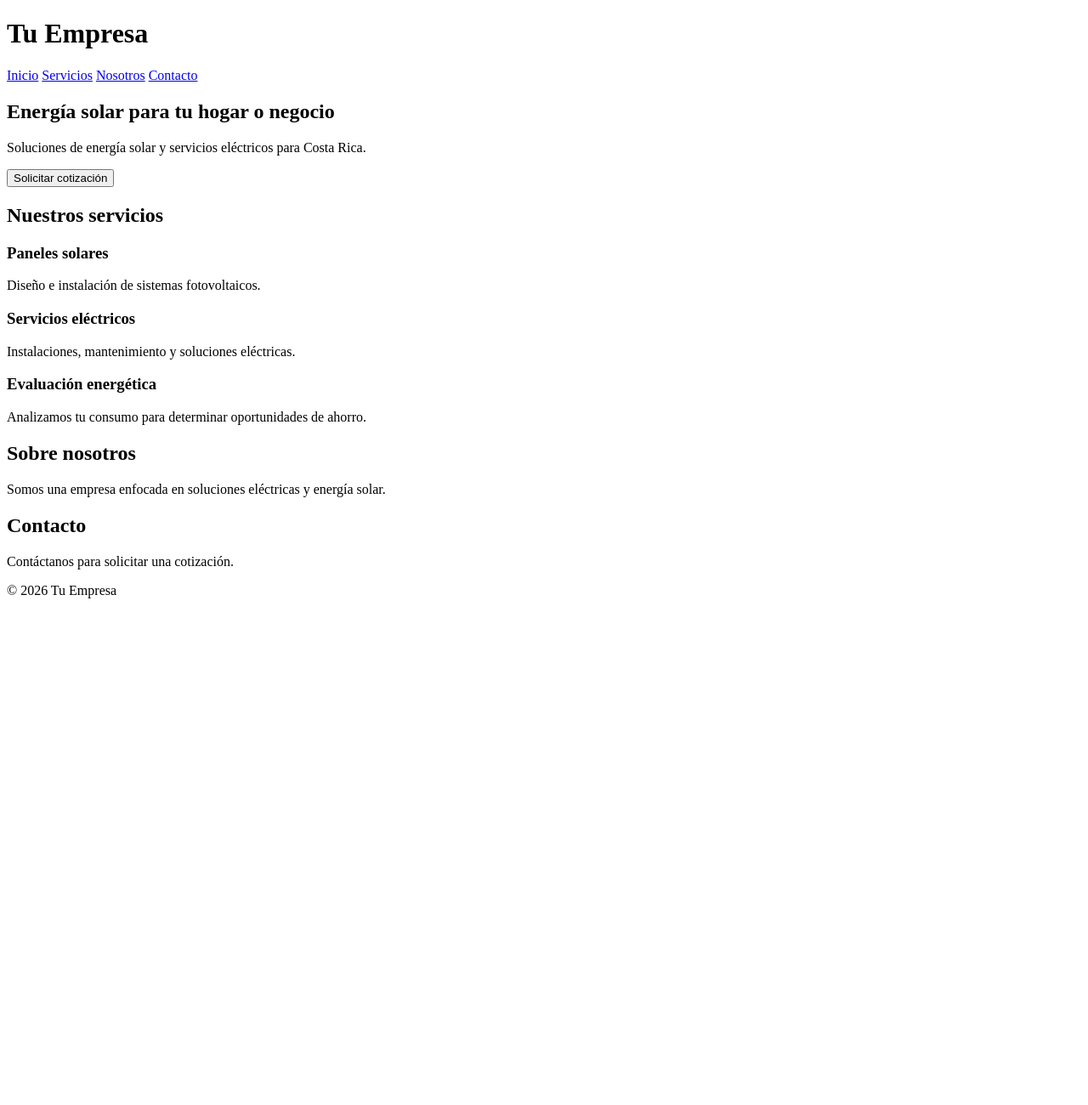
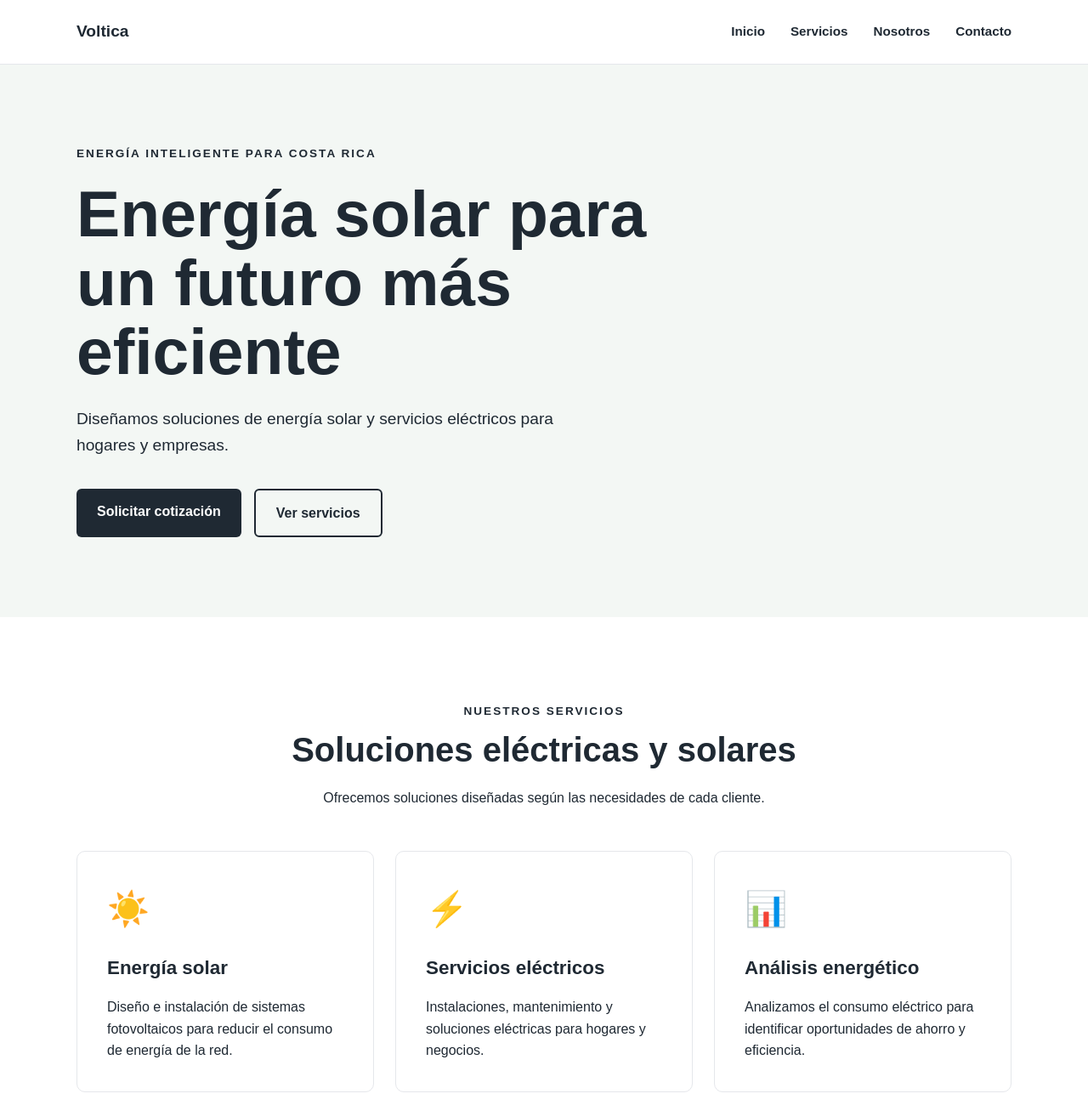
Before and after one commit to KrispyRaven/Voltica-Web, a plain HTML site: page frontend/index.html in a window 1280 px wide. Shown: the top 1300 px of the page at 85% size. Before the commit the page ends 800 px from the top, so only its background shows below. Drawn offline with Linux system fonts and the light colour scheme.

Commit message:
Create initial solar business landing page

```diff
--- a/frontend/css/style.css
+++ b/frontend/css/style.css
@@ -0,0 +1,290 @@
+/* =========================
+   RESET
+   ========================= */
+
+* {
+    margin: 0;
+    padding: 0;
+    box-sizing: border-box;
+}
+
+html {
+    scroll-behavior: smooth;
+}
+
+body {
+    font-family: Arial, Helvetica, sans-serif;
+    color: #1f2933;
+    background: #ffffff;
+    line-height: 1.6;
+}
+
+a {
+    text-decoration: none;
+    color: inherit;
+}
+
+
+/* =========================
+   GENERAL
+   ========================= */
+
+.container {
+    width: min(1100px, 90%);
+    margin: 0 auto;
+}
+
+.section {
+    padding: 100px 0;
+}
+
+.section-header {
+    text-align: center;
+    max-width: 700px;
+    margin: 0 auto 50px;
+}
+
+.section-tag {
+    font-size: 0.85rem;
+    font-weight: 700;
+    letter-spacing: 2px;
+    margin-bottom: 10px;
+}
+
+.section-header h2,
+.about h2,
+.contact h2 {
+    font-size: 2.5rem;
+    line-height: 1.2;
+    margin-bottom: 20px;
+}
+
+
+/* =========================
+   HEADER
+   ========================= */
+
+.header {
+    background: #ffffff;
+    border-bottom: 1px solid #e5e7eb;
+    position: sticky;
+    top: 0;
+    z-index: 1000;
+}
+
+.header-content {
+    min-height: 75px;
+    display: flex;
+    align-items: center;
+    justify-content: space-between;
+}
+
+.logo {
+    font-size: 1.2rem;
+    font-weight: 800;
+}
+
+.nav {
+    display: flex;
+    gap: 30px;
+}
+
+.nav a {
+    font-size: 0.95rem;
+    font-weight: 600;
+}
+
+.nav a:hover {
+    opacity: 0.6;
+}
+
+
+/* =========================
+   HERO
+   ========================= */
+
+.hero {
+    min-height: 650px;
+    display: flex;
+    align-items: center;
+    background: #f3f7f4;
+}
+
+.hero-content {
+    display: flex;
+    align-items: center;
+}
+
+.hero-text {
+    max-width: 700px;
+}
+
+.hero-tag {
+    font-size: 0.85rem;
+    font-weight: 700;
+    letter-spacing: 2px;
+    margin-bottom: 20px;
+}
+
+.hero h1 {
+    font-size: clamp(3rem, 6vw, 5rem);
+    line-height: 1.05;
+    margin-bottom: 25px;
+}
+
+.hero-description {
+    font-size: 1.2rem;
+    max-width: 600px;
+    margin-bottom: 35px;
+}
+
+.hero-buttons {
+    display: flex;
+    gap: 15px;
+    flex-wrap: wrap;
+}
+
+
+/* =========================
+   BUTTONS
+   ========================= */
+
+.button {
+    display: inline-block;
+    padding: 14px 24px;
+    border-radius: 6px;
+    font-weight: 700;
+    transition: 0.2s;
+}
+
+.button-primary {
+    background: #1f2933;
+    color: white;
+}
+
+.button-secondary {
+    border: 2px solid #1f2933;
+}
+
+.button:hover {
+    transform: translateY(-2px);
+}
+
+
+/* =========================
+   SERVICES
+   ========================= */
+
+.services {
+    background: #ffffff;
+}
+
+.services-grid {
+    display: grid;
+    grid-template-columns: repeat(3, 1fr);
+    gap: 25px;
+}
+
+.service-card {
+    padding: 35px;
+    border: 1px solid #e5e7eb;
+    border-radius: 10px;
+}
+
+.service-icon {
+    font-size: 2.5rem;
+    margin-bottom: 20px;
+}
+
+.service-card h3 {
+    font-size: 1.4rem;
+    margin-bottom: 15px;
+}
+
+
+/* =========================
+   ABOUT
+   ========================= */
+
+.about {
+    background: #f3f7f4;
+}
+
+.about-content {
+    display: grid;
+    grid-template-columns: 1fr 1fr;
+    gap: 80px;
+    align-items: start;
+}
+
+
+/* =========================
+   CONTACT
+   ========================= */
+
+.contact {
+    background: #ffffff;
+}
+
+.contact-box {
+    max-width: 750px;
+    margin: auto;
+    text-align: center;
+}
+
+.contact-box p {
+    margin-bottom: 25px;
+}
+
+.contact-buttons {
+    display: flex;
+    justify-content: center;
+    gap: 15px;
+    flex-wrap: wrap;
+}
+
+
+/* =========================
+   FOOTER
+   ========================= */
+
+.footer {
+    padding: 30px 0;
+    background: #1f2933;
+    color: white;
+    text-align: center;
+}
+
+
+/* =========================
+   MOBILE
+   ========================= */
+
+@media (max-width: 768px) {
+
+    .nav {
+        display: none;
+    }
+
+    .hero {
+        min-height: 550px;
+    }
+
+    .hero h1 {
+        font-size: 3rem;
+    }
+
+    .services-grid {
+        grid-template-columns: 1fr;
+    }
+
+    .about-content {
+        grid-template-columns: 1fr;
+        gap: 30px;
+    }
+
+    .section {
+        padding: 70px 0;
+    }
+
+}
--- a/frontend/index.html
+++ b/frontend/index.html
@@ -1,94 +1,279 @@
 <!DOCTYPE html>
 <html lang="es">
+
 <head>
     <meta charset="UTF-8">
+
     <meta name="viewport" content="width=device-width, initial-scale=1.0">
 
-    <title>Tu Empresa | Energía Solar y Servicios Eléctricos</title>
+    <meta
+        name="description"
+        content="Soluciones de energía solar y servicios eléctricos en Costa Rica."
+    >
+
+    <title>Voltica | Energía Solar y Servicios Eléctricos</title>
 
     <link rel="stylesheet" href="css/style.css">
 </head>
 
 <body>
 
-    <header>
-        <h1>Tu Empresa</h1>
+    <!-- ================= HEADER ================= -->
 
-        <nav>
+    <header class="header">
+
+        <div class="container header-content">
+
+            <a href="#inicio" class="logo">
+                Voltica
+            </a>
+
+            <nav class="nav">
+
                 <a href="#inicio">Inicio</a>
                 <a href="#servicios">Servicios</a>
                 <a href="#nosotros">Nosotros</a>
                 <a href="#contacto">Contacto</a>
+
             </nav>
+
+        </div>
+
     </header>
+
+
+    <!-- ================= MAIN ================= -->
 
     <main>
 
-        <section id="inicio">
-            <h2>Energía solar para tu hogar o negocio</h2>
+        <!-- HERO -->
+
+        <section id="inicio" class="hero">
+
+            <div class="container hero-content">
+
+                <div class="hero-text">
+
+                    <p class="hero-tag">
+                        ENERGÍA INTELIGENTE PARA COSTA RICA
+                    </p>
+
+                    <h1>
+                        Energía solar para un futuro más eficiente
+                    </h1>
+
+                    <p class="hero-description">
+                        Diseñamos soluciones de energía solar y servicios
+                        eléctricos para hogares y empresas.
+                    </p>
+
+                    <div class="hero-buttons">
+
+                        <a href="#contacto" class="button button-primary">
+                            Solicitar cotización
+                        </a>
+
+                        <a href="#servicios" class="button button-secondary">
+                            Ver servicios
+                        </a>
+
+                    </div>
+
+                </div>
+
+            </div>
+
+        </section>
+
+
+        <!-- SERVICIOS -->
+
+        <section id="servicios" class="services section">
+
+            <div class="container">
+
+                <div class="section-header">
+
+                    <p class="section-tag">
+                        NUESTROS SERVICIOS
+                    </p>
+
+                    <h2>
+                        Soluciones eléctricas y solares
+                    </h2>
 
                     <p>
-                Soluciones de energía solar y servicios eléctricos
-                para Costa Rica.
+                        Ofrecemos soluciones diseñadas según las necesidades
+                        de cada cliente.
                     </p>
 
-            <button>
-                Solicitar cotización
-            </button>
+                </div>
+
+
+                <div class="services-grid">
+
+                    <article class="service-card">
+
+                        <div class="service-icon">
+                            ☀️
+                        </div>
+
+                        <h3>
+                            Energía solar
+                        </h3>
+
+                        <p>
+                            Diseño e instalación de sistemas fotovoltaicos
+                            para reducir el consumo de energía de la red.
+                        </p>
+
+                    </article>
+
+
+                    <article class="service-card">
+
+                        <div class="service-icon">
+                            ⚡
+                        </div>
+
+                        <h3>
+                            Servicios eléctricos
+                        </h3>
+
+                        <p>
+                            Instalaciones, mantenimiento y soluciones
+                            eléctricas para hogares y negocios.
+                        </p>
+
+                    </article>
+
+
+                    <article class="service-card">
+
+                        <div class="service-icon">
+                            📊
+                        </div>
+
+                        <h3>
+                            Análisis energético
+                        </h3>
+
+                        <p>
+                            Analizamos el consumo eléctrico para identificar
+                            oportunidades de ahorro y eficiencia.
+                        </p>
+
+                    </article>
+
+                </div>
+
+            </div>
+
         </section>
 
-        <section id="servicios">
-            <h2>Nuestros servicios</h2>
+
+        <!-- NOSOTROS -->
+
+        <section id="nosotros" class="about section">
+
+            <div class="container">
+
+                <div class="about-content">
 
                     <div>
-                <h3>Paneles solares</h3>
-                <p>
-                    Diseño e instalación de sistemas fotovoltaicos.
+
+                        <p class="section-tag">
+                            SOBRE NOSOTROS
                         </p>
+
+                        <h2>
+                            Ingeniería aplicada a la energía
+                        </h2>
+
                     </div>
 
                     <div>
-                <h3>Servicios eléctricos</h3>
+
                         <p>
-                    Instalaciones, mantenimiento y soluciones eléctricas.
+                            Somos un emprendimiento enfocado en brindar
+                            soluciones de ingeniería eléctrica y energía
+                            solar.
                         </p>
+
+                        <p>
+                            Nuestro objetivo es ayudar a nuestros clientes
+                            a utilizar la energía de una manera más eficiente,
+                            segura y sostenible.
+                        </p>
+
                     </div>
 
-            <div>
-                <h3>Evaluación energética</h3>
-                <p>
-                    Analizamos tu consumo para determinar
-                    oportunidades de ahorro.
-                </p>
                 </div>
+
+            </div>
+
         </section>
 
-        <section id="nosotros">
-            <h2>Sobre nosotros</h2>
+
+        <!-- CONTACTO -->
+
+        <section id="contacto" class="contact section">
+
+            <div class="container">
+
+                <div class="contact-box">
+
+                    <p class="section-tag">
+                        CONTACTO
+                    </p>
+
+                    <h2>
+                        ¿Quieres conocer cuánto podrías ahorrar?
+                    </h2>
 
                     <p>
-                Somos una empresa enfocada en soluciones eléctricas
-                y energía solar.
+                        Contáctanos para analizar tu consumo y preparar
+                        una propuesta personalizada.
                     </p>
-        </section>
 
-        <section id="contacto">
-            <h2>Contacto</h2>
+                    <div class="contact-buttons">
 
-            <p>
-                Contáctanos para solicitar una cotización.
-            </p>
+                        <a href="#" class="button button-primary">
+                            WhatsApp
+                        </a>
+
+                        <a href="#" class="button button-secondary">
+                            Solicitar cotización
+                        </a>
+
+                    </div>
+
+                </div>
+
+            </div>
+
         </section>
 
     </main>
 
-    <footer>
+
+    <!-- ================= FOOTER ================= -->
+
+    <footer class="footer">
+
+        <div class="container">
+
             <p>
-            © 2026 Tu Empresa
+                © 2026 Voltica. Todos los derechos reservados.
             </p>
+
+        </div>
+
     </footer>
+
 
     <script src="js/main.js"></script>
 
 </body>
+
 </html>
--- a/frontend/js/main.js
+++ b/frontend/js/main.js
@@ -0,0 +1 @@
+console.log("Solar Web iniciado correctamente.");
```
Lines whose indentation alone changed are shown as unchanged.
